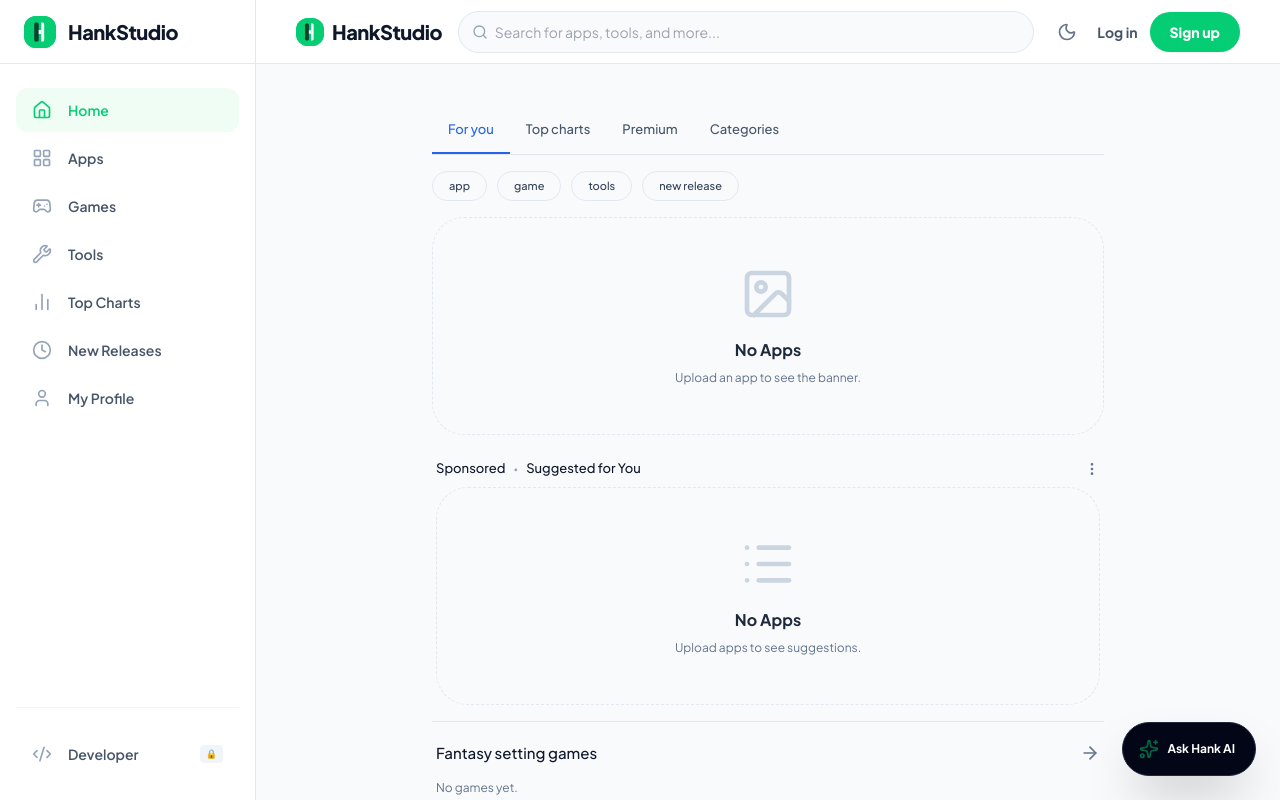
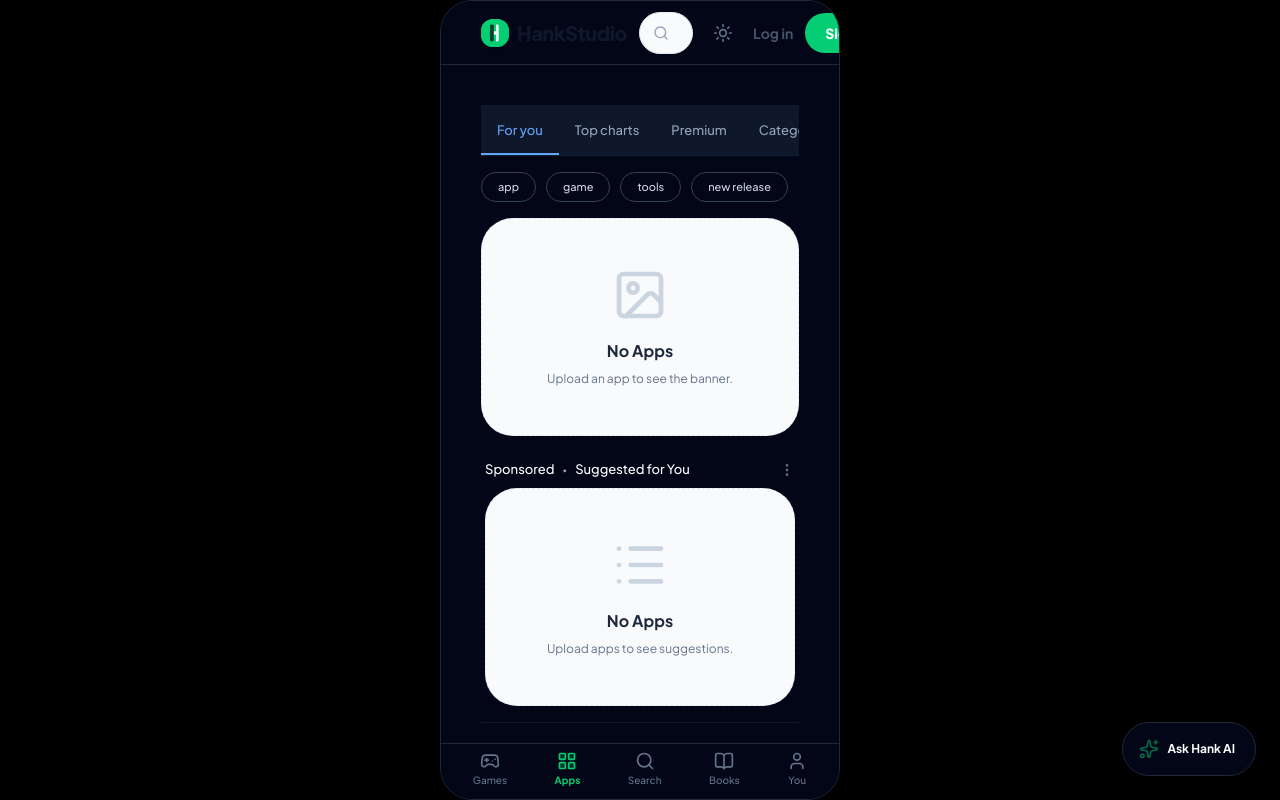
Before and after one commit to HankStuidocom/hankstudio-web, a plain HTML site: page index.html in a window 1280 px wide. Drawn offline with nearby package versions, Linux system fonts and the light colour scheme.

Commit message:
feat: Force mobile-only layout on all screens & set Dark Mode as default

```diff
--- a/index.html
+++ b/index.html
@@ -116,7 +116,7 @@
   </style>
 </head>
 
-<body class="bg-slate-50 dark:bg-slate-900 text-slate-800 dark:text-slate-100 antialiased select-none min-h-screen flex flex-col transition-colors duration-300">
+<body class="bg-slate-200 dark:bg-black text-slate-800 dark:text-slate-100 antialiased select-none min-h-screen flex flex-col items-center justify-center transition-colors duration-300">
 
 <!-- ══════════════════════════════════════
      PAGE LOADING SCREEN
@@ -247,28 +247,10 @@
 ══════════════════════════════════════ -->
 <div class="flex h-screen overflow-hidden w-full relative">
 
-  <!-- DESKTOP SIDEBAR -->
-  <aside class="w-64 border-r border-slate-200 dark:border-slate-800 flex-col flex-shrink-0 hidden lg:flex h-full bg-white dark:bg-slate-950 transition-colors duration-300">
-    <div class="flex flex-col h-full">
-      <div class="h-16 flex items-center px-6 border-b border-slate-200 dark:border-slate-800 shrink-0">
-        <div class="flex items-center gap-3 cursor-pointer" onclick="setActiveTab('home')">
-          <div id="desktop-logo-container" class="w-8 h-8 flex-shrink-0 shadow-sm rounded-xl overflow-hidden bg-brand"></div>
-          <span class="text-xl font-extrabold tracking-tight text-slate-900 dark:text-white">HankStudio</span>
-        </div>
-      </div>
-      <div class="flex-1 overflow-y-auto py-6 px-4 flex flex-col justify-between">
-        <nav class="flex flex-col gap-1" id="desktop-nav"></nav>
-        <div class="border-t border-slate-100 pt-6">
-          <nav class="flex flex-col gap-1" id="desktop-nav-bottom"></nav>
-        </div>
-      </div>
-    </div>
-  </aside>
-
   <!-- MOBILE DRAWER REMOVED -->
 
-  <!-- MAIN CONTENT -->
-  <div class="flex-1 flex flex-col min-w-0 h-full overflow-hidden bg-slate-50 dark:bg-slate-900 transition-colors duration-300">
+  <!-- MAIN CONTENT (Mobile App Simulator) -->
+  <div class="flex-1 flex flex-col min-w-0 h-[100dvh] sm:h-[800px] w-full sm:max-w-[400px] sm:mx-auto relative overflow-hidden bg-slate-50 dark:bg-slate-950 transition-colors duration-300 sm:shadow-2xl sm:border sm:border-slate-200 sm:dark:border-slate-800 sm:rounded-[2rem]">
 
     <!-- HEADER -->
     <header class="h-16 flex items-center justify-between px-4 lg:px-10 border-b border-slate-200 dark:border-slate-800 shrink-0 bg-white dark:bg-slate-950 transition-colors duration-300 gap-3">
@@ -299,7 +281,7 @@
     <main class="flex-1 overflow-y-auto p-0 pb-20 lg:p-10 lg:pb-10 animate-fade-in-up relative" id="main-content-viewport"></main>
 
     <!-- MOBILE BOTTOM NAV -->
-    <nav class="lg:hidden fixed bottom-0 left-0 right-0 bg-white dark:bg-slate-950 border-t border-slate-200 dark:border-slate-800 flex justify-around items-center h-14 pb-1 z-40 px-2">
+    <nav class="absolute bottom-0 left-0 right-0 bg-white dark:bg-slate-950 border-t border-slate-200 dark:border-slate-800 flex justify-around items-center h-14 pb-1 z-40 px-2">
       <div class="flex flex-col items-center gap-0.5 cursor-pointer text-slate-500 hover:text-brand" onclick="setActiveTab('home')">
         <i data-lucide="gamepad-2" class="w-5 h-5"></i>
         <span class="text-[10px] font-medium">Games</span>
@@ -511,8 +493,8 @@
 
   // ── INIT ──
   document.addEventListener('DOMContentLoaded', () => {
-    // Dark mode init
-    if (localStorage.getItem('hankstudio_dark_mode') === 'true') {
+    // Dark mode init (default true)
+    if (localStorage.getItem('hankstudio_dark_mode') !== 'false') {
       document.documentElement.classList.add('dark');
       const icon = document.getElementById('dark-mode-icon');
       if (icon) icon.setAttribute('data-lucide', 'sun');
```
